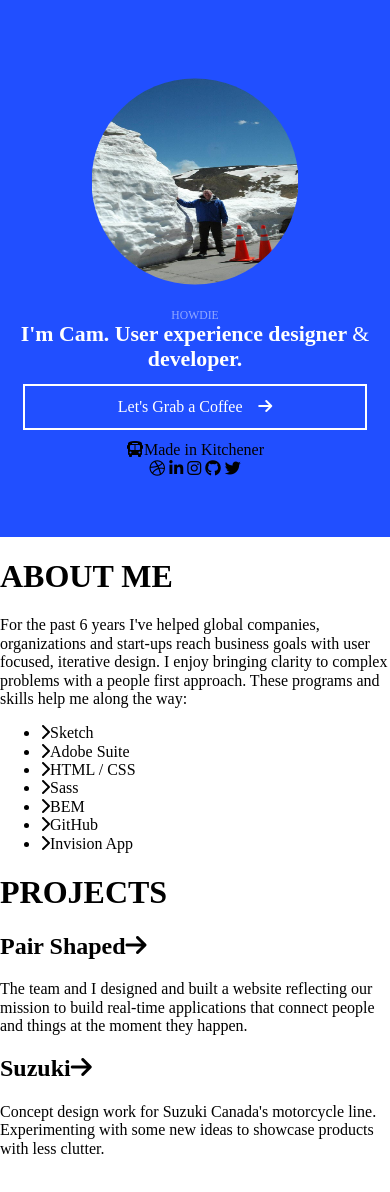
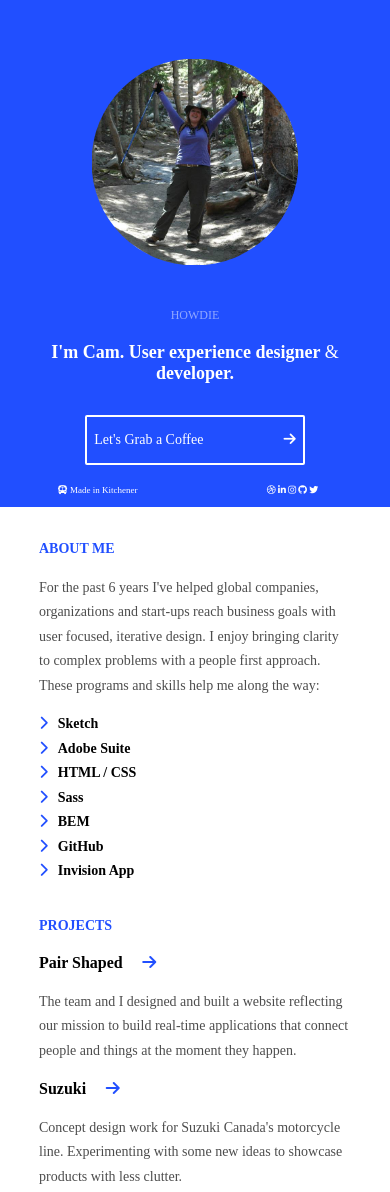
Before and after one commit to RagenS9/d2-recreate-a-responsive-blog, a website: page index.html in a window 390 px wide. Drawn offline with nearby package versions, Linux system fonts and the light colour scheme.

```diff
--- a/css/global.css
+++ b/css/global.css
@@ -6,7 +6,7 @@
 }
 
 body {
-    max-width: 960px;
+    /*max-width: 960px;*/
     margin: 0 auto;
     display: flex;
     flex-direction: column;
@@ -15,57 +15,125 @@
 header {
     background-color: rgba(9, 60, 255, .9);
     text-align: center;
-    padding: 15vw 3vw;
-    /*height: 450px;*/
+    padding: 10vw 0vw 3vw 0vw;
 }
 
 header > img {
     border-radius: 50%;
-    height: 63vw;
     width: 63vw;
     padding: 5vw;
     max-width: 300px;
-    max-height: 300px;
 }
 
 .hello {
-    font-size: 3vw;
+    font-size: 12px;
     color: rgba(255, 255, 255, 0.5);
+    margin-top: 5vw;
 }
 
 .cam {
-    font-size: 5.6vw;
+    font-size: 18px;
     font-weight: 600;
-    /*text-shadow: 0px 1px 1px black;*/
     color: white;
+    padding: 5vw 3vw 3vw 3vw;
 }
 
 .cam > span {
     font-weight: 200;
 }
 
-.email {
+button {
     color: white;
-    text-align: center;
+    text-align: left;
+    border-radius: 2px;
+    background-color: transparent;
     border: 2px solid white;
-    padding: 3vw;
-    margin: 3vw;
+    padding: 15px 7px 15px 7px;
+    margin: 20px;
+    font-size: 14px;
 }
 
 .email i {
-    margin-left: 4vw;
+    margin-left: 80px;
 }
 
-/*button {
+.icons {
+    display: flex;
+    flex-direction: row;
     color: white;
-   background-color: rgba(9, 60, 255, .9);
-    border: 1px solid white;
-    padding-top: 8px;
-    padding-bottom: 8px;
-    padding-right: 15px;
-    padding-left: 15px;
-}*/
+    font-size: 9px;
+}
+
+/*tried to make a span to make the text for the kitchener icon different size and weight, but it wouldn't work, so removed it. */
+
+.icon-kitchener {
+    flex: 1;
+}
+
+.icon-social {
+    flex: 1;
+}
 
 main {
     flex: 1;
+    padding: 0vw 10vw 10vw 10vw;
+    font-size: 14px;
+    line-height: 175%;
 }
+
+h1 {
+    color: rgba(9, 60, 255, .9);
+    margin-top: 30px;
+    font-size: 14px;
+}
+
+p {
+    color: rgba(0, 0, 0, .7);
+}
+
+.websites {
+    font-weight: bold;
+}
+
+.websites > span {
+    color: rgba(9, 60, 255, .9);
+    margin-right: 10px;
+}
+
+h2 {
+    font-size: 16px;
+}
+
+h2 > span {
+    color: rgba(9, 60, 255, .9);
+    margin-left: 5vw;
+}
+
+/*tablet*/
+
+@media all and (min-width: 768px) {
+    body {
+        flex-direction: row;
+    }
+
+}
+
+/*desktop*/
+/*CSS checker says that there is no above. I've googled several sites, and none will tell me how to set this. I didn't find anything obvious in the resources for front end. And you didn't cover how to do anything except min-width in class, so there's not much I can do at this point but turn it in. */
+
+@media all and (above: 768px) {
+    .bio {
+        display: flex;
+        flex-direction: row;
+    }
+
+    .bio > h1 {
+        flex: 2;
+    }
+
+    .description {
+        flex: 10;
+        max-width: 400px;
+    }
+
+}
--- a/index.html
+++ b/index.html
@@ -1,7 +1,7 @@
 <!doctype html>
 <html>
 <head>
-    <title></title>
+    <title>Hooray!</title>
     <meta charset="utf-8" />
     <meta name="viewport" content="width=device-width, initial-scale=1.0" />
     <link rel="stylesheet" href="https://unpkg.com/normalize.css@5.0.0" />
@@ -13,40 +13,43 @@
 <body>
 
     <header>
-        <img src="img/profile.jpg" alternate="man smiling and posing while hiking">
+        <img src="img/profilecrop.jpg" alt="man smiling and posing while hiking">
         <div class="hello">HOWDIE</div>
         <div class="cam">I'm Cam. User experience designer <span>&amp;</span> developer.</div>
 
-        <div class="email">Let's Grab a Coffee<i class="fa fa-arrow-right" aria-hidden="true"></i></div>
+        <div class="email">
+            <button type="submit">Let's Grab a Coffee<i class="fa fa-arrow-right" aria-hidden="true"></i></button>
+        </div>
 
-        <div class="icon-left"><i class="fa fa-bus" aria-hidden="true"></i>Made in Kitchener</div>
-        <div class="icon-right"><i class="fa fa-dribbble" aria-hidden="true"></i> <i class="fa fa-linkedin" aria-hidden="true"></i> <i class="fa fa-instagram" aria-hidden="true"></i> <i class="fa fa-github" aria-hidden="true"></i> <i class="fa fa-twitter" aria-hidden="true"></i></div>
+        <div class="icons">
+            <div class="icon-kitchener"><i class="fa fa-bus" aria-hidden="true"></i> Made in Kitchener</div>
+            <div class="icon-social"><i class="fa fa-dribbble" aria-hidden="true"></i> <i class="fa fa-linkedin" aria-hidden="true"></i> <i class="fa fa-instagram" aria-hidden="true"></i> <i class="fa fa-github" aria-hidden="true"></i> <i class="fa fa-twitter" aria-hidden="true"></i></div>
+        </div>
     </header>
 
     <main>
-        <div class="about">
+        <div class="bio">
             <h1>ABOUT ME</h1>
-            <p>For the past 6 years I've helped global companies, organizations and start-ups reach business goals with user focused, iterative design. I enjoy bringing clarity to complex problems with a people first approach. These programs and skills help me along the way:</p>
-            <ul>
-                <li><i class="fa fa-chevron-right" aria-hidden="true"></i>Sketch</li>
-                <li><i class="fa fa-chevron-right" aria-hidden="true"></i>Adobe Suite</li>
-                <li><i class="fa fa-chevron-right" aria-hidden="true"></i>HTML / CSS</li>
-                <li><i class="fa fa-chevron-right" aria-hidden="true"></i>Sass</li>
-                <li><i class="fa fa-chevron-right" aria-hidden="true"></i>BEM</li>
-                <li><i class="fa fa-chevron-right" aria-hidden="true"></i>GitHub</li>
-                <li><i class="fa fa-chevron-right" aria-hidden="true"></i>Invision App</li>
-            </ul>
-        </div>
+                <div class="description">
+                    <p>For the past 6 years I've helped global companies, organizations and start-ups reach business goals with user focused, iterative design. I enjoy bringing clarity to complex problems with a people first approach. These programs and skills help me along the way:</p>
+                        <div class="websites"><span><i class="fa fa-chevron-right" aria-hidden="true"></i></span>Sketch</div>
+                        <div class="websites"><span><i class="fa fa-chevron-right" aria-hidden="true"></i></span>Adobe Suite</div>
+                        <div class="websites"><span><i class="fa fa-chevron-right" aria-hidden="true"></i></span>HTML / CSS</div>
+                        <div class="websites"><span><i class="fa fa-chevron-right" aria-hidden="true"></i></span>Sass</div>
+                        <div class="websites"><span><i class="fa fa-chevron-right" aria-hidden="true"></i></span>BEM</div>
+                        <div class="websites"><span><i class="fa fa-chevron-right" aria-hidden="true"></i></span>GitHub</div>
+                        <div class="websites"><span><i class="fa fa-chevron-right" aria-hidden="true"></i></span>Invision App</div>
+                </div>
 
-        <div class="projects">
             <h1>PROJECTS</h1>
-                <h2>Pair Shaped<i class="fa fa-arrow-right" aria-hidden="true"></i></h2>
-                <p>The team and I designed and built a website reflecting our mission to build real-time applications that connect people and things at the moment they happen.</p>
+                <div class="description">
+                    <h2>Pair Shaped<span><i class="fa fa-arrow-right" aria-hidden="true"></i></span></h2>
+                    <p>The team and I designed and built a website reflecting our mission to build real-time applications that connect people and things at the moment they happen.</p>
 
-                <h2>Suzuki<i class="fa fa-arrow-right" aria-hidden="true"></i></h2>
-                <p>Concept design work for Suzuki Canada's motorcycle line. Experimenting with some new ideas to showcase products with less clutter.</p>
+                    <h2>Suzuki<span><i class="fa fa-arrow-right" aria-hidden="true"></i></span></h2>
+                    <p>Concept design work for Suzuki Canada's motorcycle line. Experimenting with some new ideas to showcase products with less clutter.</p>
+                </div>
         </div>
     </main>
-
 </body>
 </html>
```
Also changed, not shown: img/1003103_10201328952813937_613187092_n.jpg (added), img/profilecrop.jpg (added).
